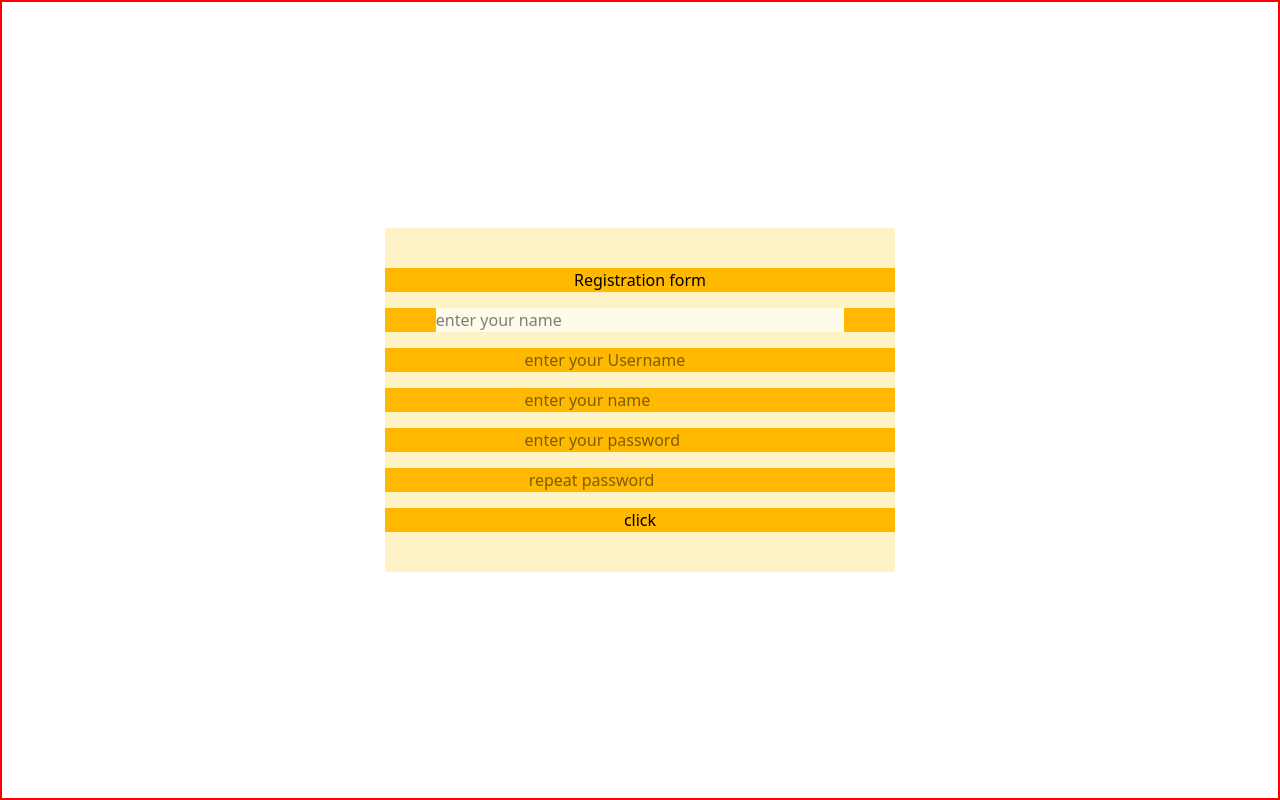
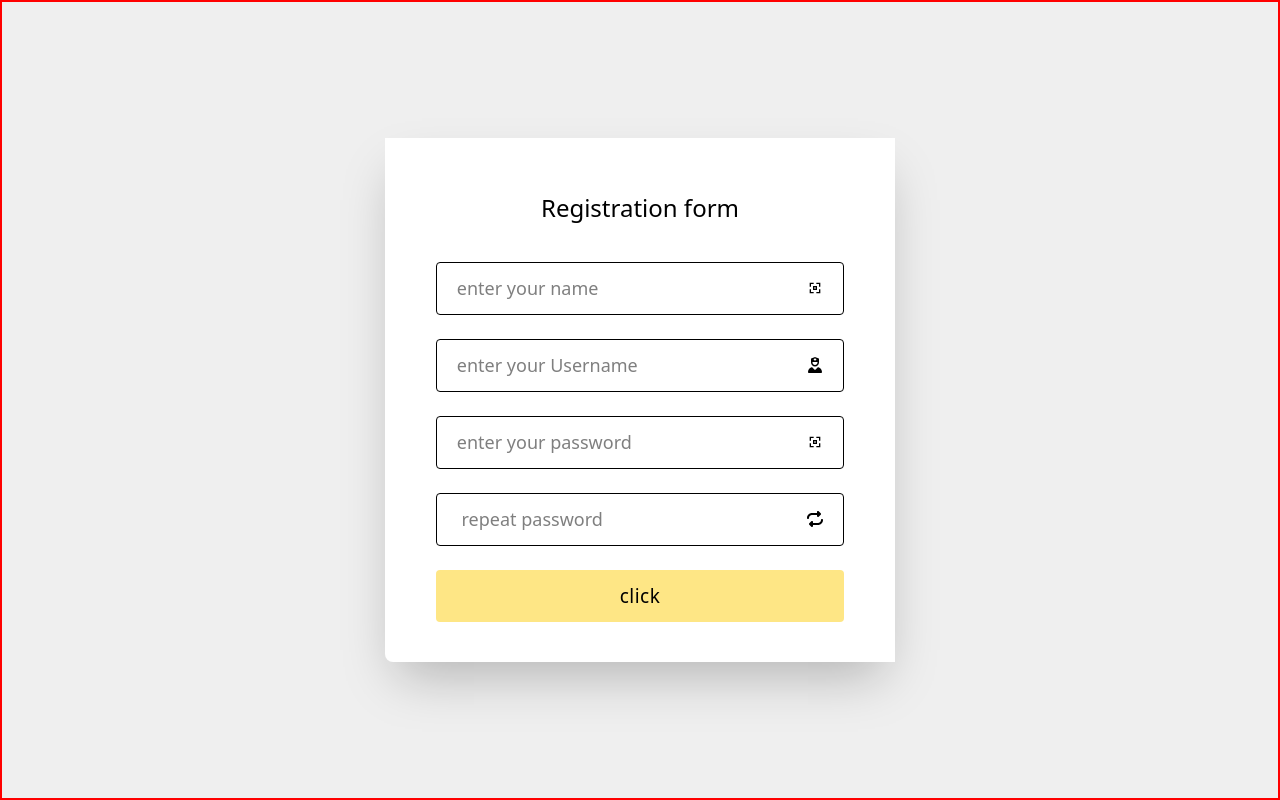
Before and after one commit to ramu-ramu-blip/billram, a React (Vite) app: page / in a window 1280 px wide. Built offline with nearby package versions, Linux system fonts and the light colour scheme.

Commit message:
adding styles

```diff
--- a/src/components/user/Register.jsx
+++ b/src/components/user/Register.jsx
@@ -1,37 +1,44 @@
 import React from 'react'
+import { CgNametag } from "react-icons/cg";
+import { FaUserNurse } from "react-icons/fa6";
+import { TbPassword } from "react-icons/tb";
+import { FaRepeat } from "react-icons/fa6";
 
 
 const Register = () => {
   return (
-    <div  className='bg-[#efefefe]  size-full flex justify-center items-center'  >
-        <form action="" className='bg-amber-100 w-[40%] flex justify-center items-center flex-col gap-4 py-10  ' >
+    <div  className=' bg-[#efefef] size-full flex justify-center items-center'  >
+        <form action="" className='bg-white  rounded-bl-lg shadow-2xl w-[40%] flex justify-center items-center flex-col gap-6 py-10  ' >
 
-          <div className='w-[100%] bg-amber-400 flex justify-center items-center '>
-            <h1>Registration form</h1>
+          <div className='w-[80%]  py-3 bg-white flex justify-center items-center rounded-sm'>
+            <h1  className='text-[24px]'>Registration form</h1>
           </div>
 
-          <div  className='w-[100%] bg-amber-400 flex justify-center items-center '>
-            <input type="text" name="" placeholder='enter your name' className=' bg-amber-50 w-[80%]' />
-            <span></span>
+          <div  className='w-[80%] bg-white flex justify-center items-center border-1  rounded-sm   px-5  py-3'>
+            <input type="text" name="" placeholder='enter your name' className='  w-[100%] outline-0 text-[18px]' />
+            <span><CgNametag /></span>
           </div>
 
-           <div className='w-[100%] bg-amber-400 flex justify-center items-center '>
-            <input type="text" name="" placeholder='enter your Username' />
+           <div className='w-[80%] bg-white flex justify-center items-center border-1  rounded-sm   px-5  py-3'>
+            <input type="text" name="" placeholder='enter your Username'   className='  w-[100%] outline-0 text-[18px]'/>
+            <span><FaUserNurse /></span>
           </div>
 
-           <div className='w-[100%] bg-amber-400 flex justify-center items-center '>
-            <input type="email" name="" placeholder='enter your name' />
+
+
+           <div  className='w-[80%] bg-white flex justify-center items-center border-1  rounded-sm   px-5  py-3' >
+            <input type="password" name="" placeholder='enter your password'  className='  w-[100%] outline-0 text-[18px]' />
+            <span><CgNametag /></span>
           </div>
 
-           <div className='w-[100%] bg-amber-400 flex justify-center items-center '>
-            <input type="password" name="" placeholder='enter your password' />
+           <div  className='w-[80%] bg-white flex justify-center items-center border-1  rounded-sm   px-5  py-3'>
+            <input type="password" name="" placeholder=' repeat password'   className='  w-[100%] outline-0 text-[18px]'/>
+            <span><FaRepeat /></span>
           </div>
 
-           <div className='w-[100%] bg-amber-400 flex justify-center items-center '>
-            <input type="password" name="" placeholder=' repeat password' />
-          </div>
-
-          <div className='w-[100%] bg-amber-400 flex justify-center items-center '><button>click</button></div>
+          <div className='w-[80%] bg-amber-200 flex justify-center items-center border-0 rounded-sm  tracking-[0.5px] text-[19px] py-3'>
+            <button>click</button>
+            </div>
         </form>
     </div>
   )
```
